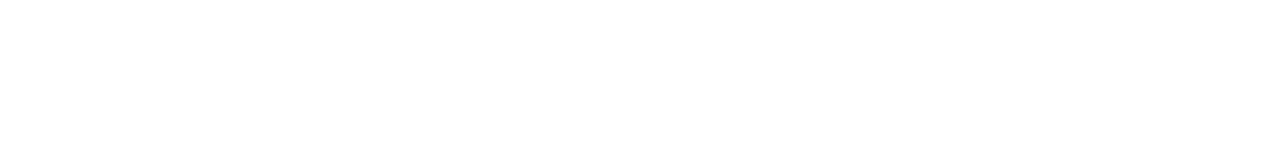
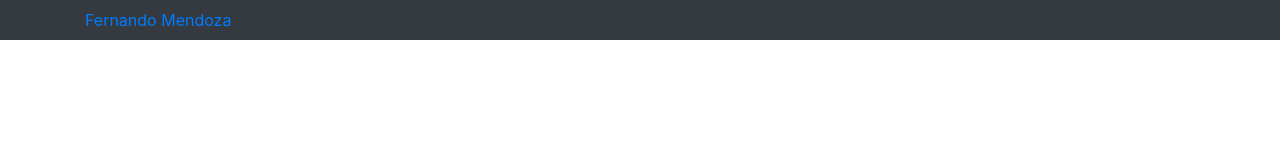
Before and after one commit to FMendoza13/Bootstrap-Portfolio, a plain HTML site: page index.html in a window 1280 px wide. Drawn offline with nearby package versions, Linux system fonts and the light colour scheme; files that its build step writes are made by us from their sources.

Commit message:
got my name into the navbar

```diff
--- a/index.html
+++ b/index.html
@@ -8,6 +8,14 @@
     <link rel="stylesheet" href="assets/css/style.css">
 </head>
 <body>
+    <!--Nav Bar-->
+    <div class="bg-light">
+        <!-- Begin navbar -->
+        <nav class="navbar sticky-top navbar-expand-lg navbar-dark bg-dark">
+          <div class="container collapse navbar-collapse" id="navbarTogglerDemo01">
+              <a class="navbar=brand" href="#">Fernando Mendoza</a>
+          </div>
+        </nav>
 
-</body>
+    </body>
 </html>
```
